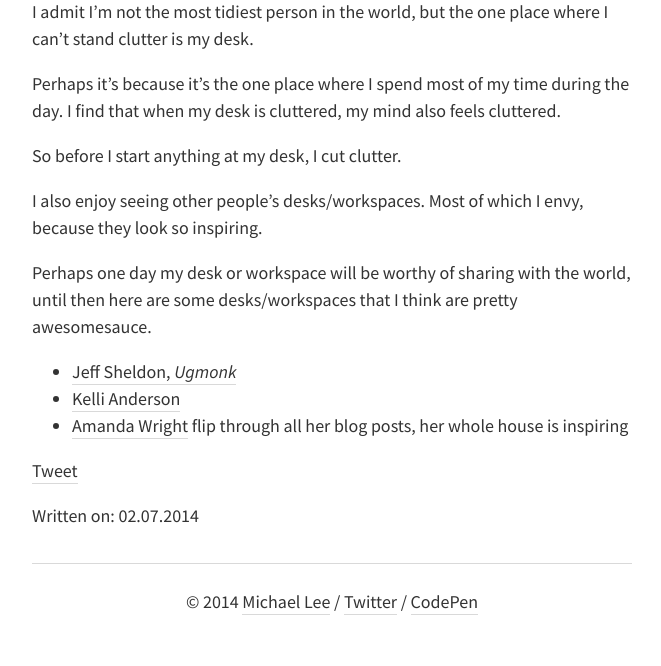
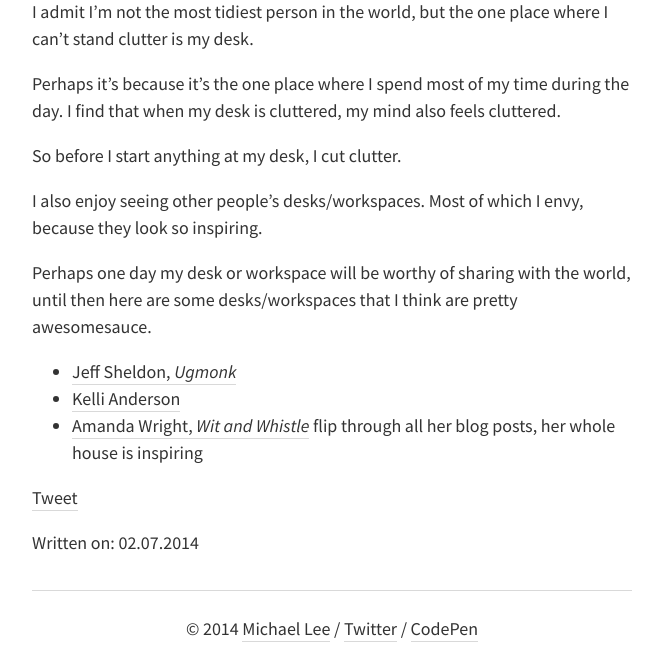
Before and after one commit to michaellee/old-michaelsoolee.com, a Jekyll site: the page built from _posts/2014-02-07-cut-clutter.md, in a window 1280 px wide. Shown: the part 500-1166 px from the top of the page, without its empty margins (308-969 px from the left). Built offline with Jekyll 4.4.1, drawn with Linux system fonts in a browser that asks for light colours; Markdown is read by kramdown in place of the engine named in the settings; comment, search, counter and statistics services are not loaded; before the commit the page ends 1139 px from its top, so only the background shows below that.

Commit message:
Update 2014-02-07-cut-clutter.md

```diff
--- a/_posts/2014-02-07-cut-clutter.md
+++ b/_posts/2014-02-07-cut-clutter.md
@@ -18,4 +18,4 @@ Perhaps one day my desk or workspace will be worthy of sharing with the world, u
 
 - [Jeff Sheldon, _Ugmonk_](http://www.ugmonk.com/2014/01/17/ugmonk-studio-tour/)
 - [Kelli Anderson](http://kellianderson.com/blog/2013/12/a-stand-up-desk-ikea-hack/)
-- [Amanda Wright](http://witandwhistle.com/blog/) flip through all her blog posts, her whole house is inspiring
+- [Amanda Wright, _Wit and Whistle_](http://witandwhistle.com/blog/) flip through all her blog posts, her whole house is inspiring
```
